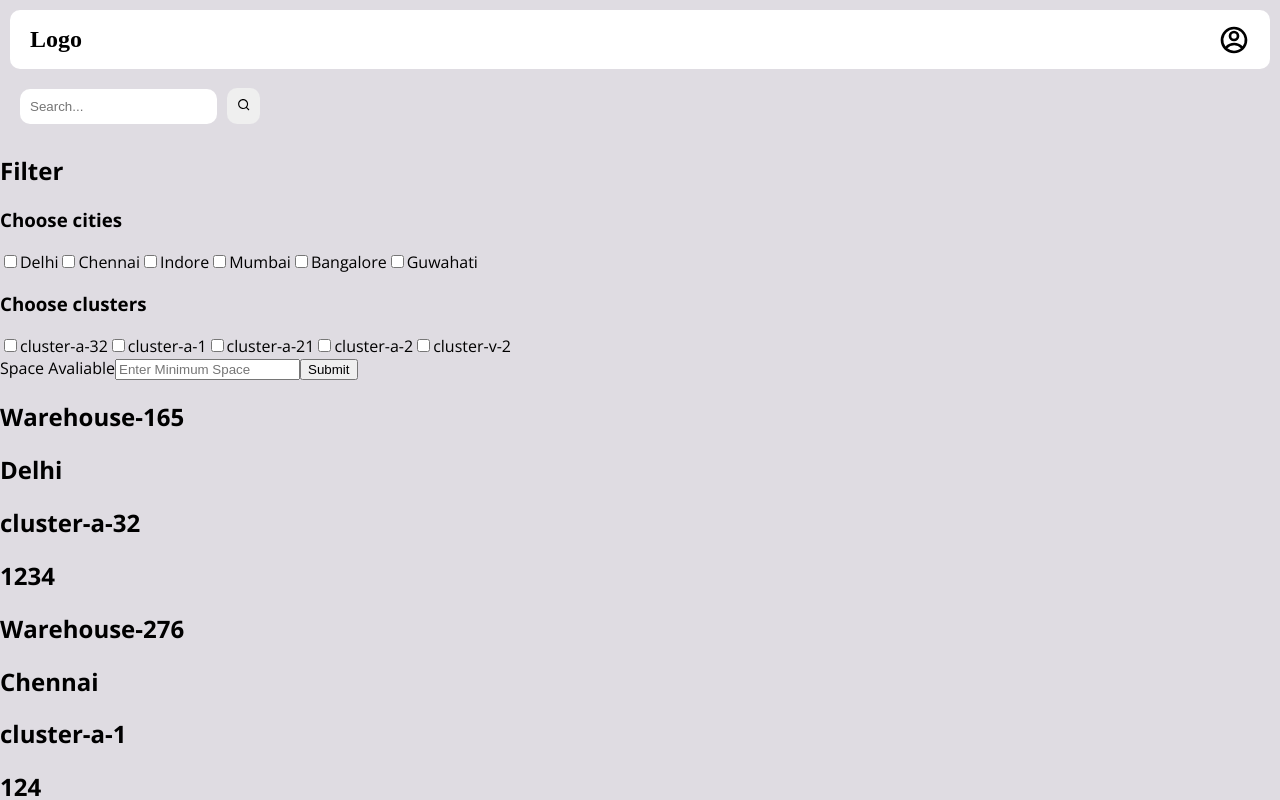
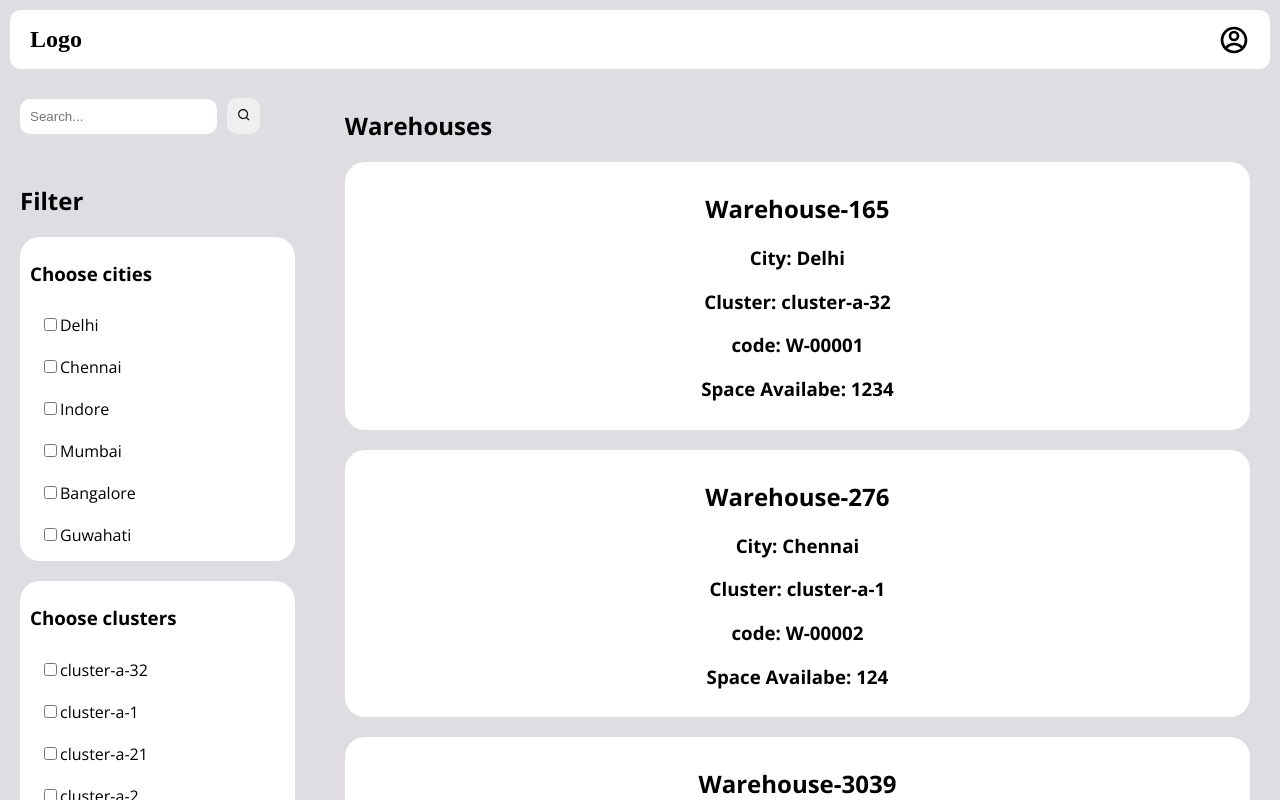
Before and after one commit to ankitvashisht12/warehouse-viewer-react, a React (Create React App) app: page / in a window 1280 px wide. Shown: the top 800 px of the page. Built offline with nearby package versions, Linux system fonts and the light colour scheme; a web font is replaced by a local one.

Commit message:
add styles to homepage

```diff
--- /dev/null
+++ b/src/components/filter/Filter.module.css
@@ -0,0 +1,16 @@
+.filter{
+	margin-bottom: 20px;
+	padding: 5px 10px ;
+	border-radius: 20px;
+	background-color: #ffffff;
+}
+
+
+.checkBox {
+	margin: 10px;
+}
+
+.checkBox_container {
+	display: flex;
+	flex-direction: column;
+}
--- a/src/components/filter/filter.js
+++ b/src/components/filter/filter.js
@@ -1,7 +1,7 @@
 import React from 'react'
 import { useSelector, useDispatch } from 'react-redux'
 import * as actions from '../../store/actions/actions'
-
+import classes from './Filter.module.css';
 
 const Filter = ({ heading, arr}) => {
 
@@ -25,16 +25,18 @@ const Filter = ({ heading, arr}) => {
 	}
 
 	return (
-		<div>
+		<div className={classes.filter}>
 			<h3>{`Choose ${heading}`}</h3>
+				<div className={classes.checkBox_container}>
 				{
 					arr.map((c) => {
-						return <label key={c} htmlFor={c}>
-							<input type="checkbox" onClick={e => toggleHandler(e, c)}/>
+						return <label className={classes.checkBox} key={c} htmlFor={c}>
+							<input type="checkbox" id={c} onClick={e => toggleHandler(e, c)}/>
 							{c}
 						</label>
 					})
 				}
+				</div>
 		</div>
 	)
 }
--- a/src/components/filters/Filters.js
+++ b/src/components/filters/Filters.js
@@ -3,6 +3,7 @@ import Filter from '../filter/filter'
 import warehouseData from '../../data/warehouses.json';
 import * as actions from '../../store/actions/actions';
 import { useSelector, useDispatch } from 'react-redux';
+import classes from './Filters.module.css';
 
 
 const getUniqueCities = () => {
@@ -59,7 +60,7 @@ const Filters = () => {
 	}
 
 	return (
-		<div>
+		<div className={classes.filter_container}>
 			<h2>Filter</h2>
 			<form onSubmit={filterSubmitHandler}>
 			<Filter heading="cities" arr={uniqueCities}/>
@@ -71,7 +72,7 @@ const Filters = () => {
 					placeholder="Enter Minimum Space "/>
 			</label>
 
-			<button>Submit</button>
+			<button type="submit" className={classes.submit_button}>Submit</button>
 			</form>
 		</div>
 	)
--- /dev/null
+++ b/src/components/filters/Filters.module.css
@@ -0,0 +1,24 @@
+.filter_container {
+	margin: 10px;
+	padding: 10px;
+	border-radius: 20px;
+}
+
+.submit_button {
+	color: #ffffff;
+	background-color: #000000;
+	padding: 10px 20px;
+	margin: 10px;
+	border-radius: 10px;
+	outline: none;
+	border: none;
+	font-weight: bold;
+	width: 100%;
+
+}
+
+.submit_button:hover {
+	cursor: pointer;
+	background-color: #fff;
+	color: #000000;
+}
--- a/src/components/warehouse/warehouse.js
+++ b/src/components/warehouse/warehouse.js
@@ -1,12 +1,16 @@
 import React from 'react'
+import classes from './warehouse.module.css';
 
 const Warehouse = ({ name, code, id, city, space_available, type, cluster, is_registered, is_live }) => {
+
+
 	return (
-		<div>
+		<div className={classes.warehouse}>
 			<h2>{name}</h2>
-			<h2>{city}</h2>
-			<h2>{cluster}</h2>
-			<h2>{space_available}</h2>
+			<h3>City: {city}</h3>
+			<h3>Cluster: {cluster}</h3>
+			<h3>code: {code}</h3>
+			<h3>Space Availabe: {space_available}</h3>
 		</div>
 	)
 }
--- /dev/null
+++ b/src/components/warehouse/warehouse.module.css
@@ -0,0 +1,11 @@
+.warehouse {
+	border-radius: 20px;
+	background-color: #ffffff;
+	padding: 10px;
+	margin: 20px 0;
+	text-align: center;
+}
+
+.warehouse:hover {
+	cursor: pointer;
+}
--- /dev/null
+++ b/src/components/warehouses/Warehouses.module.css
@@ -0,0 +1,10 @@
+.warehouse_container {
+	padding: 10px;
+	margin: 0 20px;
+}
+
+@media (min-width: 700px) {
+	.warehouse_container{
+		width: 100vw;
+	}
+}
--- a/src/components/warehouses/warehouses.js
+++ b/src/components/warehouses/warehouses.js
@@ -1,12 +1,14 @@
 import React from 'react';
 import { useSelector } from 'react-redux';
 import Warehouse from '../warehouse/warehouse';
+import classes from './Warehouses.module.css';
 
 const Warehouses = () => {
 	const warehouses = useSelector((state) => state.warehouseData);
 
 	return (
-		<div>
+		<div className={classes.warehouse_container}>
+			<h2>Warehouses</h2>
 			{
 				warehouses.map(({ name, code, id, city, space_available, type, cluster, is_registered, is_live }) => {
 					return <Warehouse
--- /dev/null
+++ b/src/containers/home-container/Home.module.css
@@ -0,0 +1,10 @@
+.home_container {
+	display: flex;
+	flex-direction: column;
+}
+
+@media (min-width: 700px) {
+	.home_container {
+		flex-direction: row;
+	}
+}
--- a/src/containers/home-container/home.js
+++ b/src/containers/home-container/home.js
@@ -1,10 +1,11 @@
 import React from 'react'
 import Warehouses from '../../components/warehouses/warehouses'
 import SearchAndFilter from '../search-and-filter-container/SearchAndFilter'
+import classes from './Home.module.css';
 
 const home = () => {
 	return (
-		<div>
+		<div className={classes.home_container}>
 			<SearchAndFilter />
 			<Warehouses />
 		</div>
--- a/src/containers/search-and-filter-container/SearchAndFilter.js
+++ b/src/containers/search-and-filter-container/SearchAndFilter.js
@@ -1,12 +1,13 @@
 import React from 'react';
 import Filters from '../../components/filters/Filters';
 import SearchBar from '../../components/search-bar/SearchBar'
+import classes from "./SearchAndFilter.module.css";
 const SearchAndFilter = () => {
 	return (
-		<>
+		<div className={classes.search_filter_container}>
 		<SearchBar />
 		<Filters />
-		</>
+		</div>
 	)
 }
 
--- /dev/null
+++ b/src/containers/search-and-filter-container/SearchAndFilter.module.css
@@ -0,0 +1,2 @@
+.search_filter_container {
+}
```
